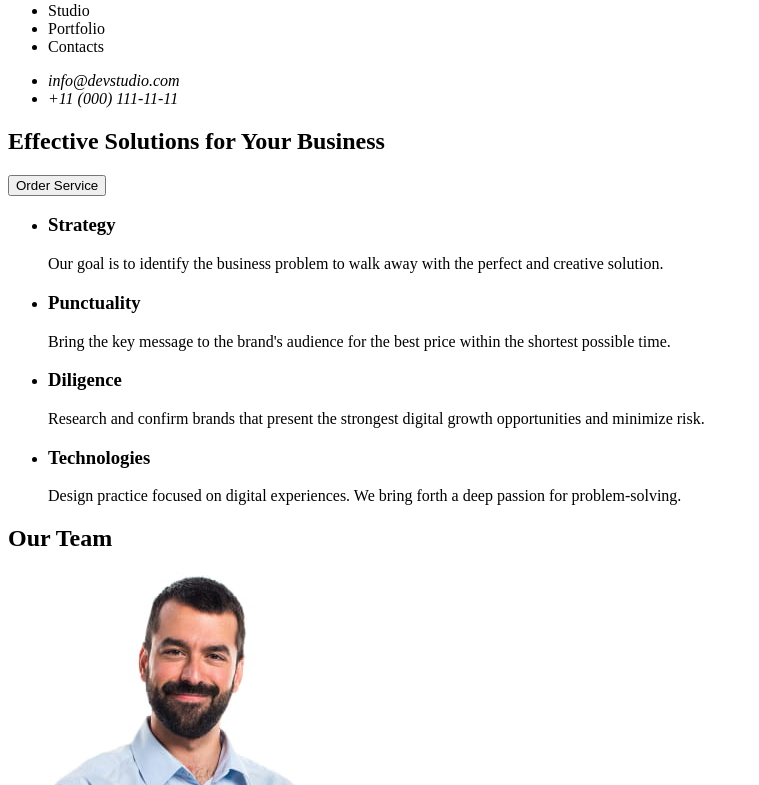
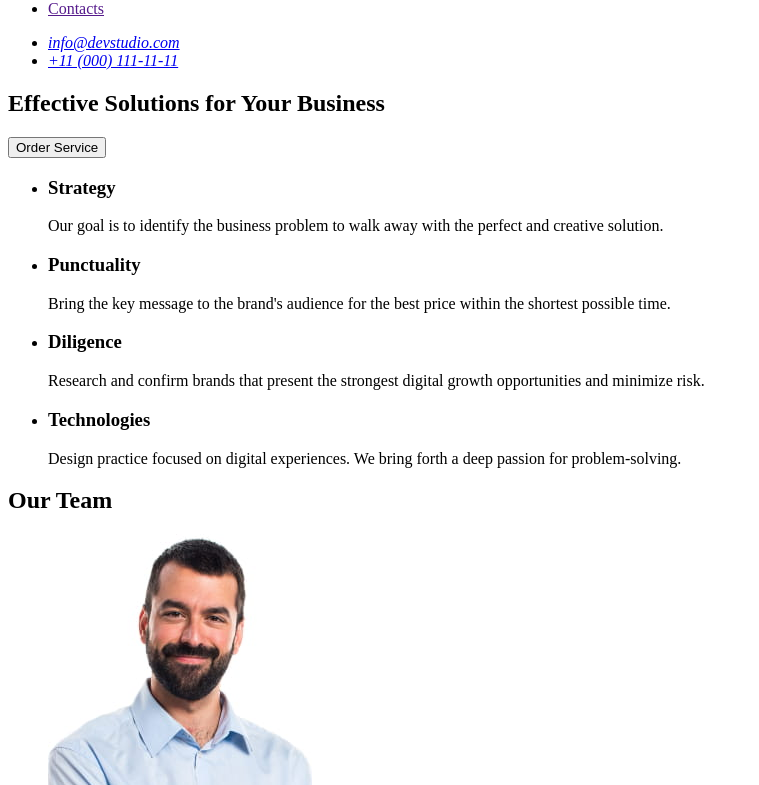
Before and after one commit to Davzp1980/goit-markup-hw-01, a plain HTML site: page index.html in a window 1280 px wide. Shown: the part 78-863 px from the top of the page, without its empty margins (0-759 px from the left). Drawn offline with Linux system fonts and the light colour scheme.

Commit message:
fis mistakes

```diff
--- a/index.html
+++ b/index.html
@@ -7,31 +7,31 @@
   </head>
   <body>
     <header>
-      <h1>WEBSTUDIO</h1>
       <nav>
+        <a href="./index.html">WEBSTUDIO</a>
         <ul>
-          <li>Studio</li>
-          <li>Portfolio</li>
-          <li>Contacts</li>
+          <li><a href="">Studio</a></li>
+          <li><a href="">Portfolio</a></li>
+          <li><a href="">Contacts</a></li>
         </ul>
       </nav>
       <address>
         <ul>
-          <li>info@devstudio.com</li>
-          <li>+11 (000) 111-11-11</li>
+          <li><a href="mailto:info@devstudio.com">info@devstudio.com</a></li>
+          <li><a href="tel:+110001111111">+11 (000) 111-11-11</a></li>
         </ul>
       </address>
     </header>
     <main>
       <!-- Effective Solutions -->
       <section>
-        <h2>Effective Solutions for Your Business</h2>
+        <h1>Effective Solutions for Your Business</h1>
 
-        <button>Order Service</button>
+        <button type="button">Order Service</button>
       </section>
       <!-- section 2 -->
       <section>
-        <h2 hidden></h2>
+        <h2 hidden>section 2</h2>
         <ul>
           <li>
             <h3>Strategy</h3>
@@ -111,7 +111,7 @@
       </section>
     </main>
     <footer>
-      <h2>WEBSTUDIO</h2>
+      <a href="./index.html">WEBSTUDIO</a>
       <p>
         Increase the flow of customers and sales for your business with digital
         marketing & growth solutions.
```
